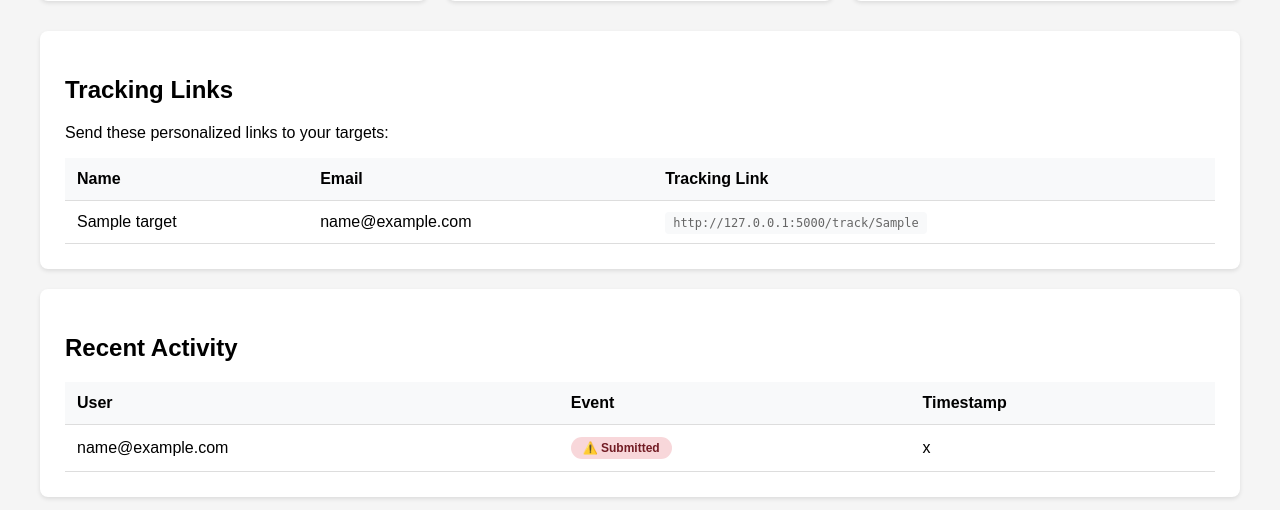
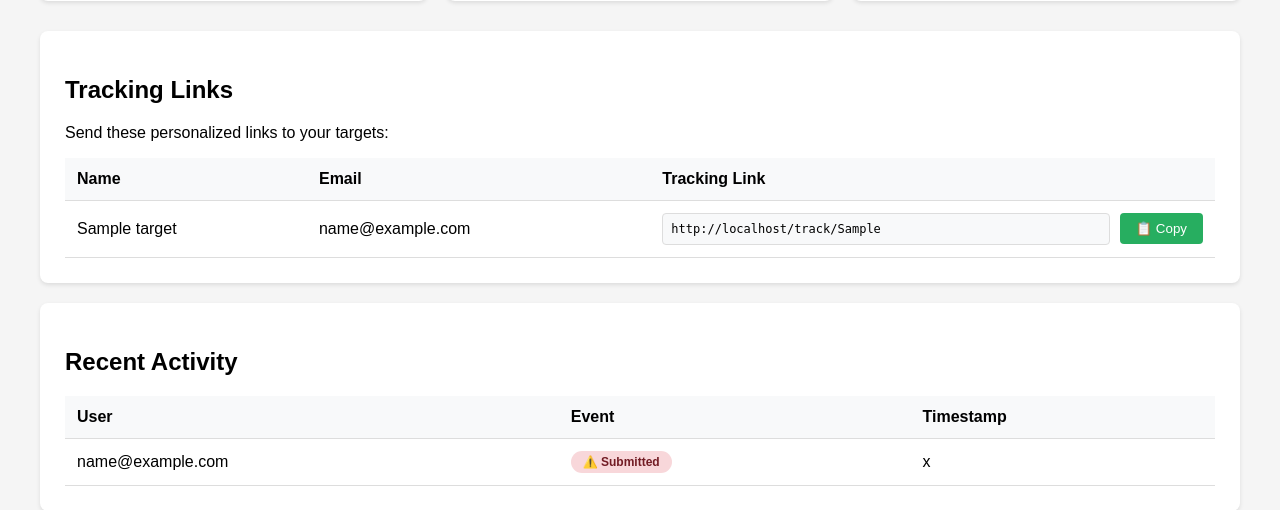
Before and after one commit to arghadipta/phishing-simulation-tool, a Flask app: page /campaign/1 in a window 1280 px wide. Shown: the part 380-890 px from the top of the page. Run offline with Flask 3, Linux system fonts and the light colour scheme; tables that the repository leaves empty hold one stand-in row (values such as "Sample post").

Commit message:
Fix tracking links with copy button

```diff
--- a/templates/campaign_detail.html
+++ b/templates/campaign_detail.html
@@ -131,9 +131,17 @@
                         <td>{{ target[1] }}</td>
                         <td>{{ target[0] }}</td>
                         <td>
-                            <span class="tracking-link">
-                                http://127.0.0.1:5000/track/{{ target[2] }}
-                            </span>
+                            <div style="display: flex; align-items: center; gap: 10px;">
+        <input type="text"
+               value="{{ request.url_root }}track/{{ target[2] }}"
+               readonly
+               style="flex: 1; font-family: monospace; font-size: 12px; padding: 8px; border: 1px solid #ddd; border-radius: 4px; background: #f8f9fa;"
+               id="link-{{ loop.index }}">
+        <button onclick="copyLink({{ loop.index }})"
+                style="padding: 8px 16px; background: #27ae60; color: white; border: none; border-radius: 4px; cursor: pointer; white-space: nowrap;">
+            📋 Copy
+        </button>
+    </div>
                         </td>
                     </tr>
                     {% endfor %}
@@ -173,5 +181,23 @@
             {% endif %}
         </div>
     </div>
+    <script>
+        function copyLink(index) {
+            const input = document.getElementById('link-' + index);
+            input.select();
+            document.execCommand('copy');
+
+            // Visual feedback
+            const button = event.target;
+            const originalText = button.textContent;
+            button.textContent = '✅ Copied!';
+            button.style.background = '#229954';
+
+            setTimeout(() => {
+                button.textContent = originalText;
+                button.style.background = '#27ae60';
+            }, 2000);
+        }
+    </script>
 </body>
 </html>
```
